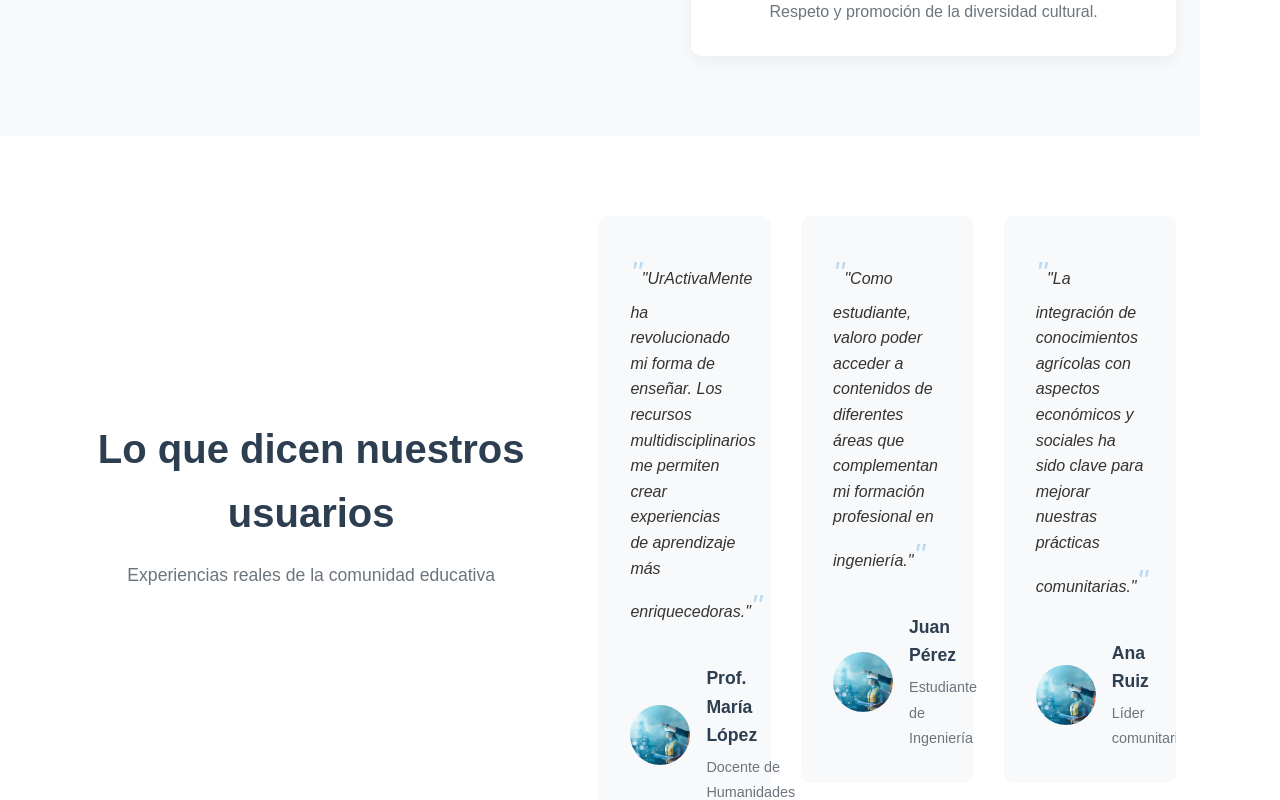
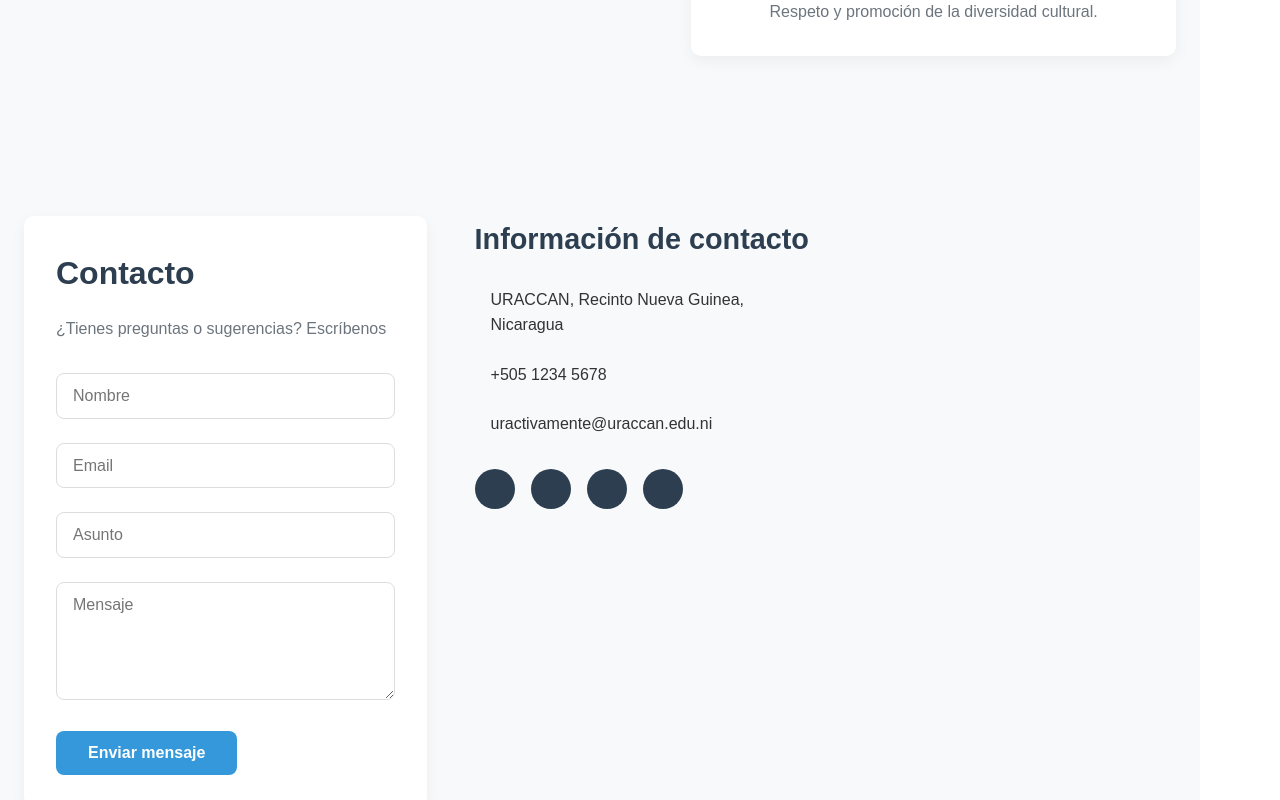
Before and after one commit to Davila99/UrActivaMente, a React (Vite) app: page / in a window 1280 px wide. Shown: the part 5940-6740 px from the top of the page. Built offline with nearby package versions, Linux system fonts and the light colour scheme.

Commit message:
Update Header.jsx

```diff
--- a/src/components/Header.jsx
+++ b/src/components/Header.jsx
@@ -15,9 +15,6 @@ import areaEconomicas from '../assets/app-screenshot.jpg';
 import areaIngenieria from '../assets/app-screenshot.jpg';
 import areaAgricultura from '../assets/app-screenshot.jpg';
 import areaSalud from '../assets/app-screenshot.jpg';
-import testimonial1 from '../assets/app-screenshot.jpg';
-import testimonial2 from '../assets/app-screenshot.jpg';
-import testimonial3 from '../assets/app-screenshot.jpg';
 import Navbar from './Navbar';
 import AreasConocimiento from './AreaConocimiento';
 
@@ -124,27 +121,6 @@ export default function LandingPage() {
     }
   ];
 
-  // Testimonios
-  const testimonials = [
-    {
-      quote: "UrActivaMente ha revolucionado mi forma de enseñar. Los recursos multidisciplinarios me permiten crear experiencias de aprendizaje más enriquecedoras.",
-      name: "Prof. María López",
-      role: "Docente de Humanidades",
-      image: testimonial1
-    },
-    {
-      quote: "Como estudiante, valoro poder acceder a contenidos de diferentes áreas que complementan mi formación profesional en ingeniería.",
-      name: "Juan Pérez",
-      role: "Estudiante de Ingeniería",
-      image: testimonial2
-    },
-    {
-      quote: "La integración de conocimientos agrícolas con aspectos económicos y sociales ha sido clave para mejorar nuestras prácticas comunitarias.",
-      name: "Ana Ruiz",
-      role: "Líder comunitaria",
-      image: testimonial3
-    }
-  ];
 
   return (
     <div className="landing-page">
@@ -195,45 +171,6 @@ export default function LandingPage() {
               </div>
             ))}
           </div>
-        </div>
-      </section>
-
-      {/* Testimonials Section */}
-      <section className="testimonials-section">
-        <div className="container">
-          <div className="section-header">
-            <h2>Lo que dicen nuestros usuarios</h2>
-            <p>Experiencias reales de la comunidad educativa</p>
-          </div>
-          <Swiper
-            modules={[Navigation, Pagination, Autoplay]}
-            spaceBetween={30}
-            slidesPerView={1}
-            navigation
-            pagination={{ clickable: true }}
-            autoplay={{ delay: 5000 }}
-            breakpoints={{
-              768: { slidesPerView: 2 },
-              992: { slidesPerView: 3 }
-            }}
-          >
-            {testimonials.map((testimonial, index) => (
-              <SwiperSlide key={index}>
-                <div className="testimonial-card">
-                  <div className="testimonial-content">
-                    <p>"{testimonial.quote}"</p>
-                  </div>
-                  <div className="testimonial-author">
-                    <img src={testimonial.image} alt={testimonial.name} />
-                    <div>
-                      <h5>{testimonial.name}</h5>
-                      <small>{testimonial.role}</small>
-                    </div>
-                  </div>
-                </div>
-              </SwiperSlide>
-            ))}
-          </Swiper>
         </div>
       </section>
 
```
